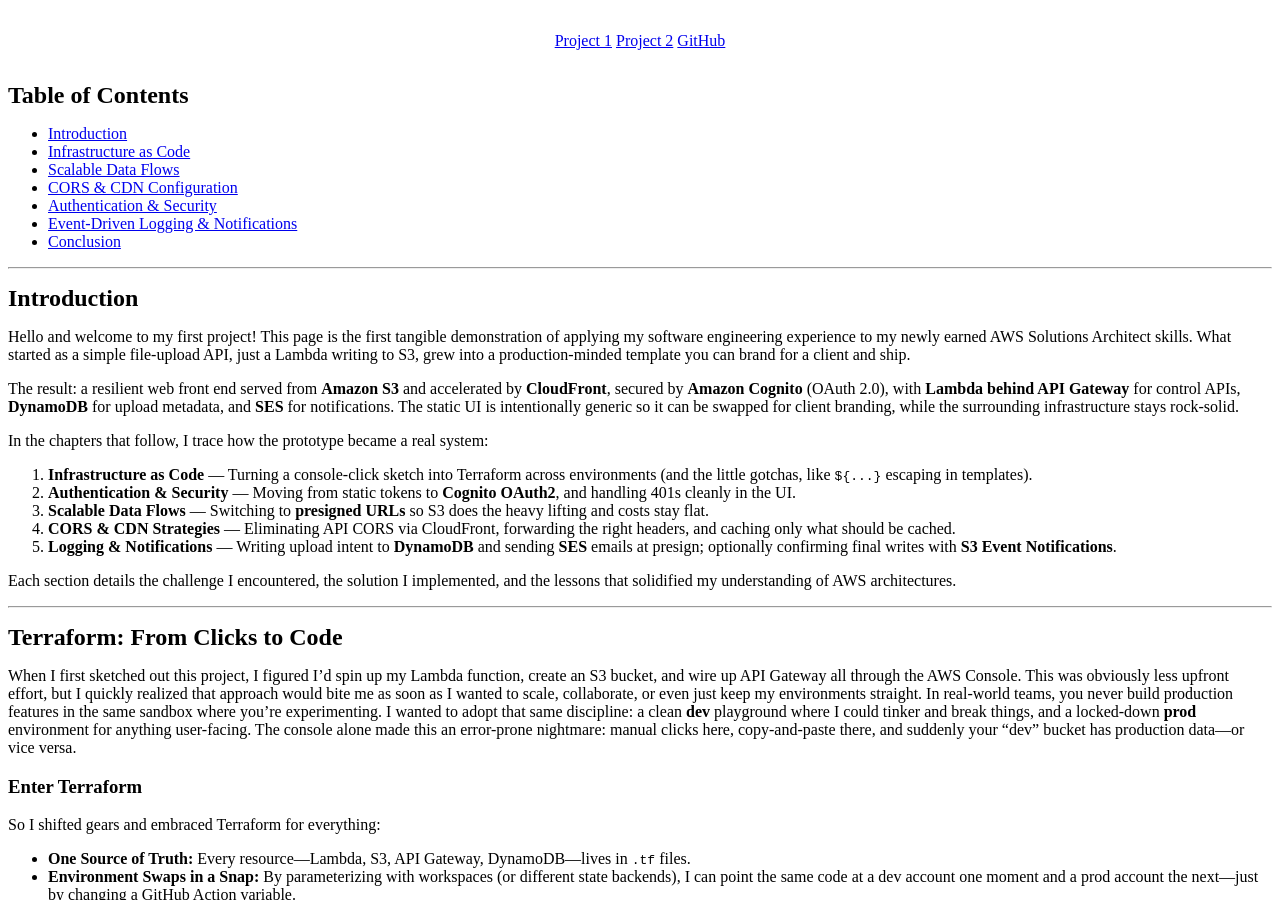
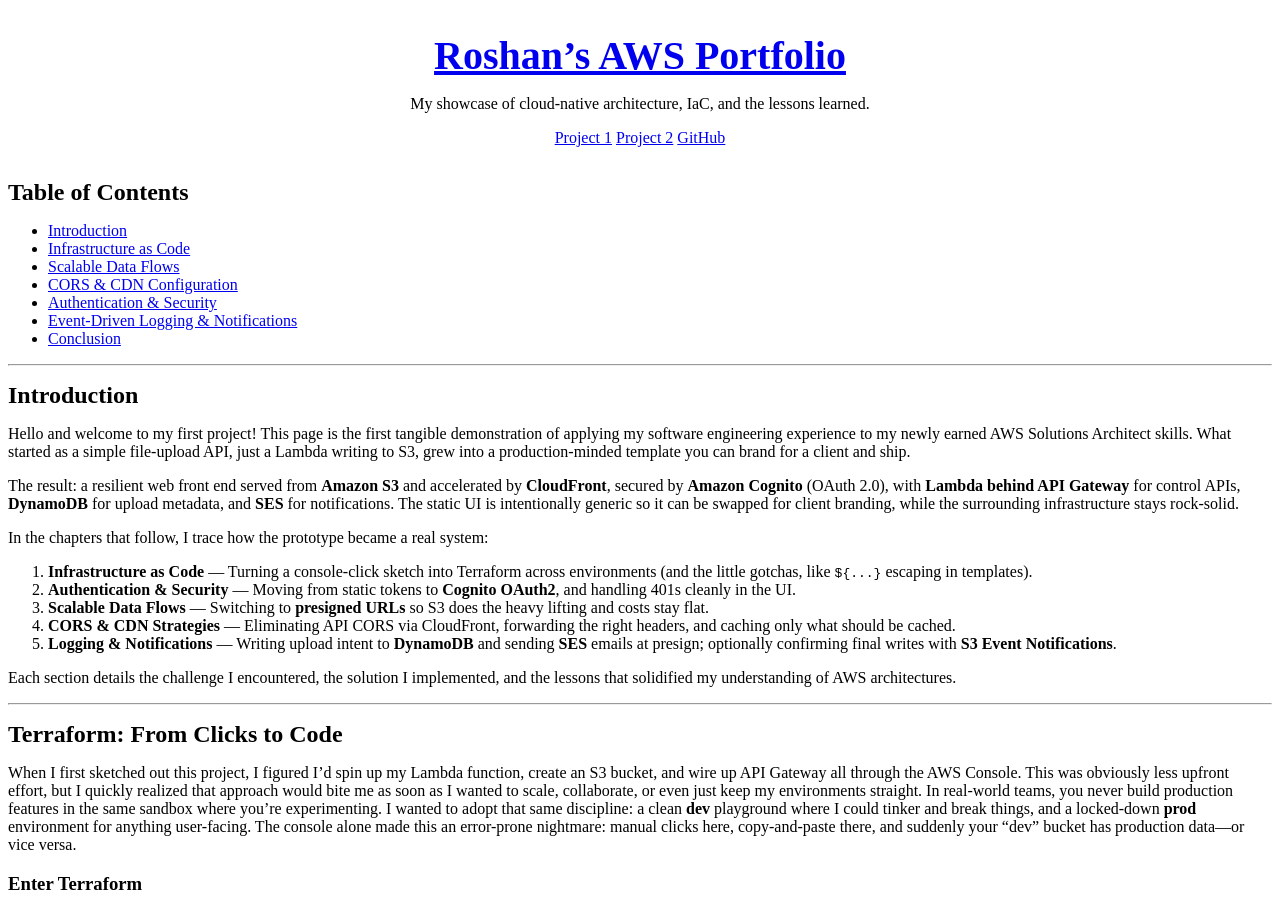
Before and after one commit to Roshan-AWS-Personal/roshan-aws-personal.github.io, a Jekyll site: the page built from index.md, in a window 1280 px wide and 900 px high. Built offline with Jekyll 4.4.1, drawn with Linux system fonts in a browser that asks for light colours; our own code applies the rules of GitHub Pages for plain Markdown files.

Commit message:
added back title

```diff
--- a/_config.yml
+++ b/_config.yml
@@ -1,5 +1,5 @@
 title: Roshan’s AWS Portfolio
-description: A showcase of cloud-native architecture patterns.
+description: My showcase of cloud-native architecture, IaC, and the lessons learned.
 baseurl: ""          # leave empty for root GitHub Pages
 url: "https://roshan-aws-personal.github.io"
 
--- a/_includes/header.html
+++ b/_includes/header.html
@@ -1,10 +1,24 @@
 <header class="site-header">
   <div class="container">
-    <nav class="site-nav">
-      <a href="/" {% raw %}{% if page.url == "/" %}class="active"{% endif %}{% endraw %}>Project 1</a>
-      <a href="/ai-kb/" {% raw %}{% if page.url contains "/ai-kb/" %}class="active"{% endif %}{% endraw %}>Project 2</a>
-      <!-- optional: GitHub link -->
-      <a href="https://github.com/Roshan-AWS-Personal" target="_blank" rel="noopener">GitHub</a>
+    <!-- Title (uses _config.yml 'title' and 'description') -->
+    <h1 class="site-title">
+      <a href="{{ '/' | relative_url }}">{{ site.title }}</a>
+    </h1>
+    {% if site.description %}
+      <p class="site-tagline">{{ site.description }}</p>
+    {% endif %}
+
+    <!-- Sub-nav directly under the title -->
+    <nav class="site-subnav">
+      <a href="{{ '/' | relative_url }}"
+         class="{% if page.url == '/' %}active{% endif %}">Project 1</a>
+
+      <a href="{{ '/ai-kb/' | relative_url }}"
+         class="{% if page.url contains '/ai-kb/' %}active{% endif %}">Project 2</a>
+
+      <a href="https://github.com/Roshan-AWS-Personal" target="_blank" rel="noopener">
+        GitHub
+      </a>
     </nav>
   </div>
 </header>
```
